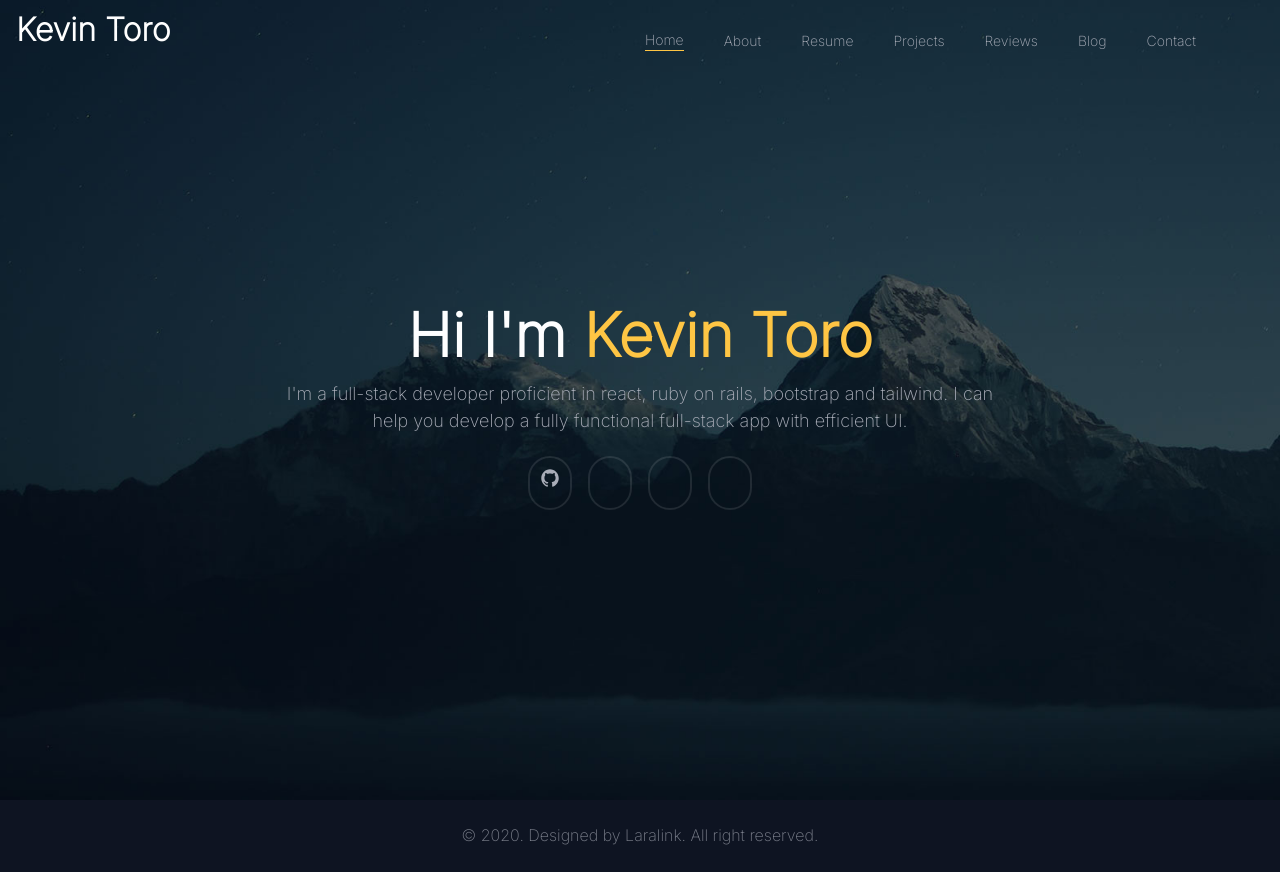
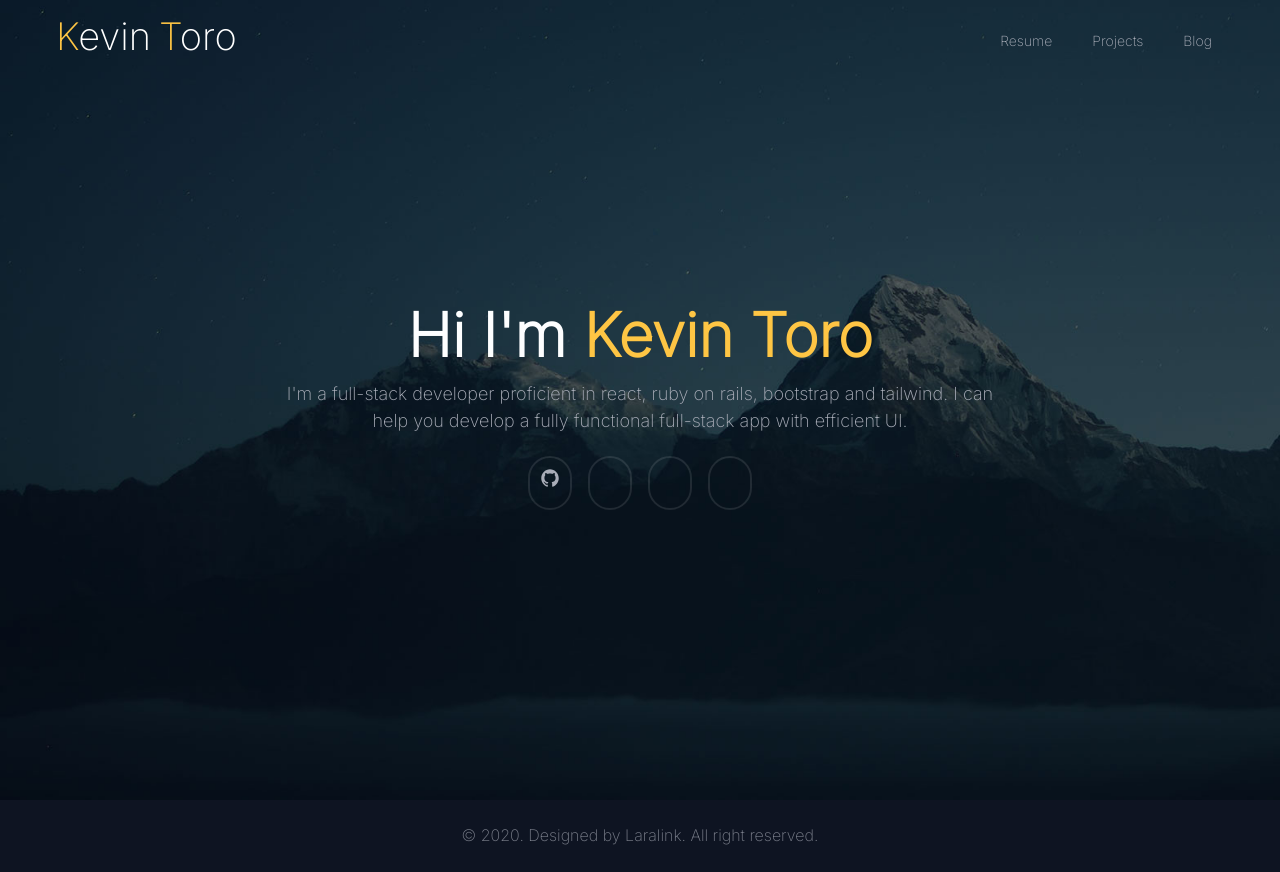
Before and after one commit to torobucci/React_Portfolio, a React (Vite) app: page / in a window 1280 px wide. Built offline with nearby package versions, Linux system fonts and the light colour scheme; some icons are missing.

Commit message:
remove unnecesary items from the navbar

```diff
--- a/src/components/Navbar.jsx
+++ b/src/components/Navbar.jsx
@@ -11,10 +11,17 @@ const Navbar = ({ scrollPosition }) => {
   const navbarClass = isScrolled ? "bg-[#070d1b]" : "bg-transparent";
   return (
     <div
-      className={`${navbarClass}  fixed w-full bg-body_color text-gray-500  flex   justify-between p-4 z-20 transition-all duration-[.5s] ease-in-out`}
+      className={`${navbarClass}  w-full fixed flex flex-col lg:flex-row justify-between py-4 px-4 md:px-7 lg:px-14 z-20 transition-all duration-[.5s] ease-in-out`}
     >
-      <h3 className="text-xl lg:text-[32px] text-white font-bold">Kevin Toro</h3>
-      <div className="lg:flex items-center lg:mr-14">
+      <NavLink to="/" className="flex gap-2 items-center max-h-[40px] cursor-pointer">
+        <p className="text-[32px] md:text-[38px] text-white font-medium">
+          <span className="capitalize text-yellowish">K</span>evin
+        </p>
+        <p className="text-[32px] md:text-[38px] text-white font-medium">
+          <span className="capitalize text-yellowish">T</span>oro
+        </p>
+      </NavLink>
+      <div className="">
         <div className="lg:hidden cursor-pointer absolute top-3 right-1.5">
           <Hamburger
             toggled={isMenuOpen}
@@ -26,42 +33,14 @@ const Navbar = ({ scrollPosition }) => {
         </div>
 
         <ul
-          className={`${
-            isMenuOpen ? "max-h-screen py-4" : "max-h-0"
-          } bg-transparent font-inter  capitalize text-[14px] text-text_color pl-5 overflow-hidden transition-max-h duration-700 ease-in-out flex absolute top-16 lg:static flex-col lg:flex-row gap-3 lg:gap-10 lg:items-center justify-center bg-slate-900 w-full py-6 px-3 rounded-3xl`}
+          className={`${isMenuOpen ? "max-h-screen py-4" : "max-h-0"
+            } bg-transparent font-inter  capitalize text-[14px] text-text_color pl-5 overflow-hidden transition-max-h duration-700 ease-in-out flex absolute top-16 lg:static flex-col lg:flex-row gap-3 lg:gap-10 lg:items-center justify-center bg-slate-900 w-full py-6 px-3 rounded-3xl`}
         >
           <NavLink
-            to="/"
+            to="resume"
 
             className={({ isActive }) =>
-              `${isActive? 'border-b border-b-yellowish':' border-none'}`
-            }
-            onClick={() => setIsMenuOpen(false)}
-
-          >
-            Home
-          </NavLink>
-          <NavLink
-            to="about"
-            spy={true}
-            smooth={true}
-            offset={-68}
-            duration={500}
-            className={({ isActive }) =>
-              `${isActive? 'border-b border-b-yellowish':''}`
-            }
-            onClick={() => setIsMenuOpen(false)}
-          >
-            About
-          </NavLink>
-          <NavLink
-            to="resume"
-            spy={true}
-            smooth={true}
-            offset={-68}
-            duration={500}
-             className={({ isActive }) =>
-              `${isActive? 'border-b border-b-yellowish':''}`
+              `${isActive ? 'border-b border-b-yellowish' : ''}`
             }
             onClick={() => setIsMenuOpen(false)}
           >
@@ -69,56 +48,26 @@ const Navbar = ({ scrollPosition }) => {
           </NavLink>
           <NavLink
             to="projects"
-            spy={true}
-            smooth={true}
-            offset={-68}
-            duration={500}
-             className={({ isActive }) =>
-              `${isActive? 'border-b border-b-yellowish':''}`
+
+            className={({ isActive }) =>
+              `${isActive ? 'border-b border-b-yellowish' : ''}`
             }
             onClick={() => setIsMenuOpen(false)}
           >
             Projects
           </NavLink>
-          <NavLink
-            to="reviews"
-            spy={true}
-            smooth={true}
-            offset={-68}
-            duration={500}
-             className={({ isActive }) =>
-              `${isActive? 'border-b border-b-yellowish':''}`
-            }
-            onClick={() => setIsMenuOpen(false)}
-          >
-            Reviews
-          </NavLink>
+
           <NavLink
             to="blog"
-            spy={true}
-            smooth={true}
-            offset={-68}
-            duration={500}
-             className={({ isActive }) =>
-              `${isActive? 'border-b border-b-yellowish':''} `
+
+            className={({ isActive }) =>
+              `${isActive ? 'border-b border-b-yellowish' : ''} `
             }
             onClick={() => setIsMenuOpen(false)}
           >
             Blog
           </NavLink>
-          <NavLink
-            to="contact"
-            spy={true}
-            smooth={true}
-            offset={-68}
-            duration={500}
-             className={({ isActive }) =>
-              `${isActive? 'border-b border-b-yellowish':''}`
-            }
-            onClick={() => setIsMenuOpen(false)}
-          >
-            Contact
-          </NavLink>
+
 
         </ul>
       </div>
```
